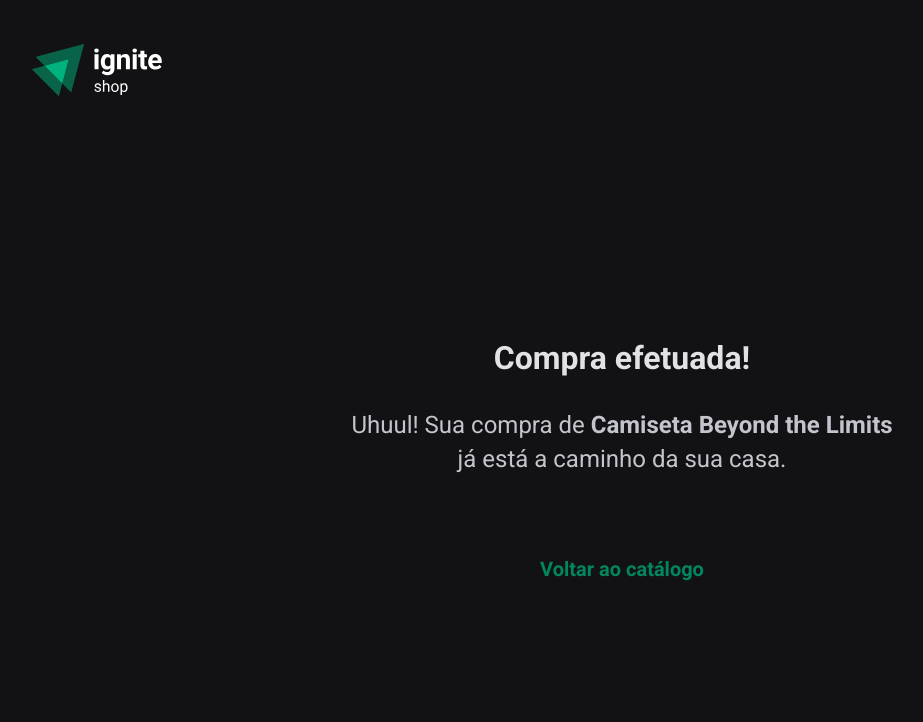
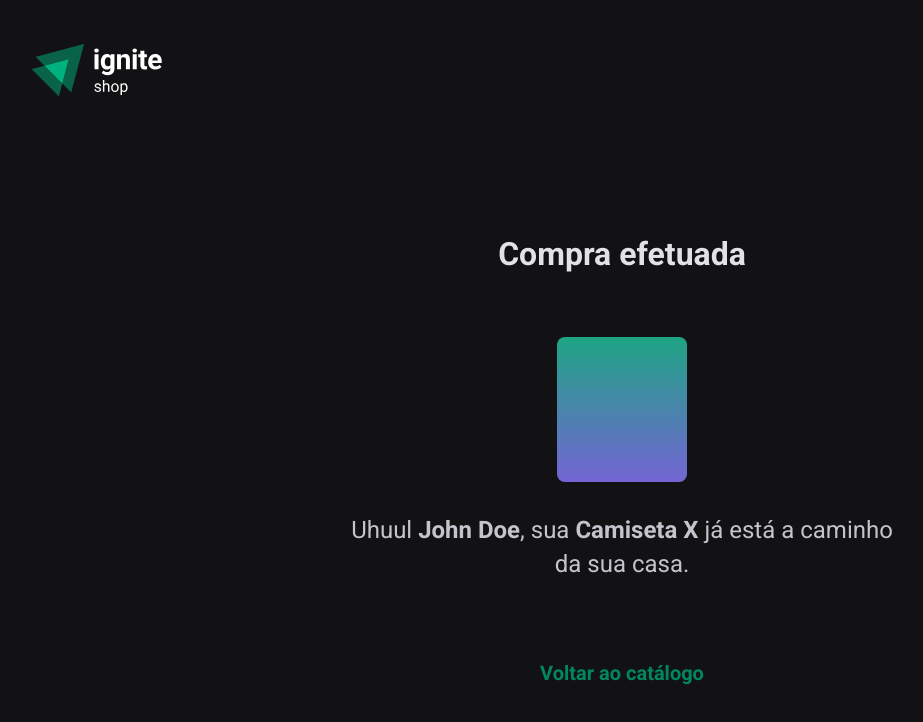
Before and after one commit to Robson16/ignite-shop, a Next.js app: page /success in a window 1280 px wide. Shown: the top 722 px of the page, without its empty margins (18-941 px from the left). Built offline with nearby package versions, Linux system fonts and the light colour scheme.

Commit message:
Produto & Checkout - Estrutura de sucesso

```diff
--- a/app/success/page.tsx
+++ b/app/success/page.tsx
@@ -1,14 +1,16 @@
 import Link from 'next/link'
 
-import { SuccessContainer } from './styles'
+import { ImageContainer, SuccessContainer } from './styles'
 
-export default function SuccessPage() {
+export default function Success() {
   return (
     <SuccessContainer>
-      <h1>Compra efetuada!</h1>
+      <h1>Compra efetuada</h1>
+
+      <ImageContainer></ImageContainer>
 
       <p>
-        Uhuul! Sua compra de <strong>Camiseta Beyond the Limits</strong> já está
+        Uhuul <strong>John Doe</strong>, sua <strong>Camiseta X</strong> já está
         a caminho da sua casa.
       </p>
 
--- a/app/success/styles.ts
+++ b/app/success/styles.ts
@@ -35,3 +35,21 @@ export const SuccessContainer = styled('main', {
     },
   },
 })
+
+export const ImageContainer = styled('div', {
+  width: '100%',
+  maxWidth: 130,
+  height: 145,
+  background: 'linear-gradient(180deg, #1ea483 0%, #7465d4 100%)',
+  borderRadius: 8,
+  padding: '0.25rem',
+  marginTop: '4rem',
+
+  display: 'flex',
+  alignItems: 'center',
+  justifyContent: 'center',
+
+  img: {
+    objectFit: 'cover',
+  },
+})
```
